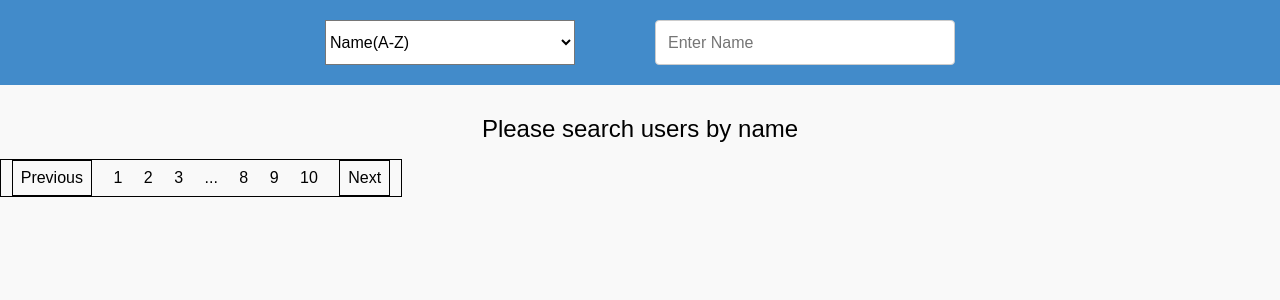
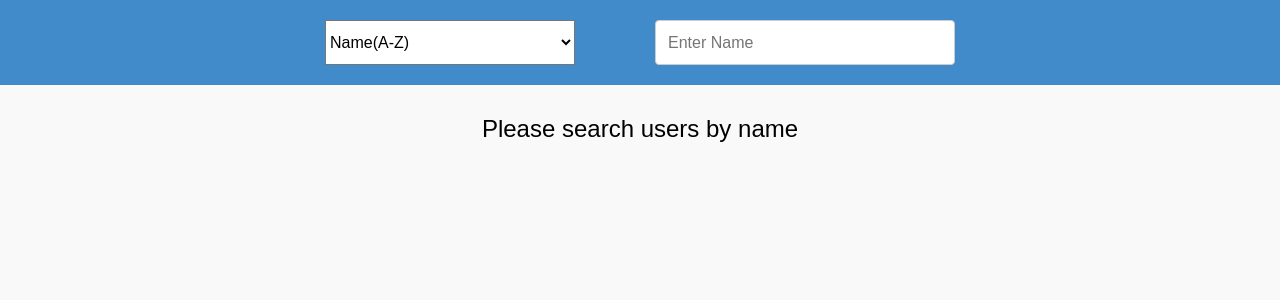
Before and after one commit to deepaksisodiya/search-github-users, a React (Create React App) app: page / in a window 1280 px wide. Shown: the top 300 px of the page. Built offline with nearby package versions, Linux system fonts and the light colour scheme.

Commit message:
refactor and move the pagination code to UsersList component

```diff
--- a/src/App.css
+++ b/src/App.css
@@ -2,21 +2,3 @@
   display: flex;
   flex-direction: column;
 }
-
-.paginate-container {
-  display: flex;
-  justify-content: space-around;
-  align-items: center;
-  border: 1px solid black;
-  width: 400px;
-  padding: 0px;
-}
-
-.prev-next-button {
-  border: 1px solid black;
-  padding: 8px;
-}
-
-ul {
-  list-style-type: none;
-}
--- a/src/App.js
+++ b/src/App.js
@@ -1,5 +1,4 @@
 import React, { Component } from 'react';
-import Paginate from 'react-paginate';
 
 import Header from './Container/Header';
 import UsersList from './Components/UsersList';
@@ -50,10 +49,6 @@ class App extends Component {
     }
   }
 
-  onPageChange(pageObj) {
-    console.log(pageObj.selected + 1);
-  }
-
   render() {
     const { data, isLoading, isError } = this.state;
 
@@ -61,12 +56,6 @@ class App extends Component {
       <div className="App">
         <Header getAllUsers={this.getAllUsers} />
         <UsersList data={data} isLoading={isLoading} isError={isError} />
-        <Paginate
-          containerClassName="paginate-container"
-          previousClassName="prev-next-button"
-          nextClassName="prev-next-button"
-          onPageChange={this.onPageChange}
-        />
       </div>
     );
   }
--- a/src/Components/UsersList/UserList.css
+++ b/src/Components/UsersList/UserList.css
@@ -20,3 +20,28 @@
 .error {
   color: red;
 }
+
+.pagination {
+  border: 1px solid black;
+  display: flex;
+  min-width: 647px;
+  justify-content: flex-end;
+}
+
+.paginate-container {
+  display: flex;
+  justify-content: space-around;
+  align-items: center;
+  border: 1px solid black;
+  width: 400px;
+  padding: 0px;
+}
+
+.prev-next-button {
+  border: 1px solid black;
+  padding: 8px;
+}
+
+ul {
+  list-style-type: none;
+}
--- a/src/Components/UsersList/index.js
+++ b/src/Components/UsersList/index.js
@@ -1,5 +1,6 @@
 import React from 'react';
 import PropTypes from 'prop-types';
+import Paginate from 'react-paginate';
 
 import UserCard from '../../Container/UserCard';
 import './UserList.css';
@@ -29,11 +30,23 @@ const UsersList = ({ isLoading, isError, data }) => {
     );
   }
 
+  const onPageChange = pageObj => {
+    console.log(pageObj.selected + 1);
+  };
+
   if (data.total_count > 0) {
     return (
       <div className="user-list">
         <div className="total-results">Total Results : {data.total_count}</div>
         {data.items.map((user, index) => <UserCard key={index} user={user} />)}
+        <div className="pagination">
+          <Paginate
+            containerClassName="paginate-container"
+            previousClassName="prev-next-button"
+            nextClassName="prev-next-button"
+            onPageChange={onPageChange}
+          />
+        </div>
       </div>
     );
   }
```
